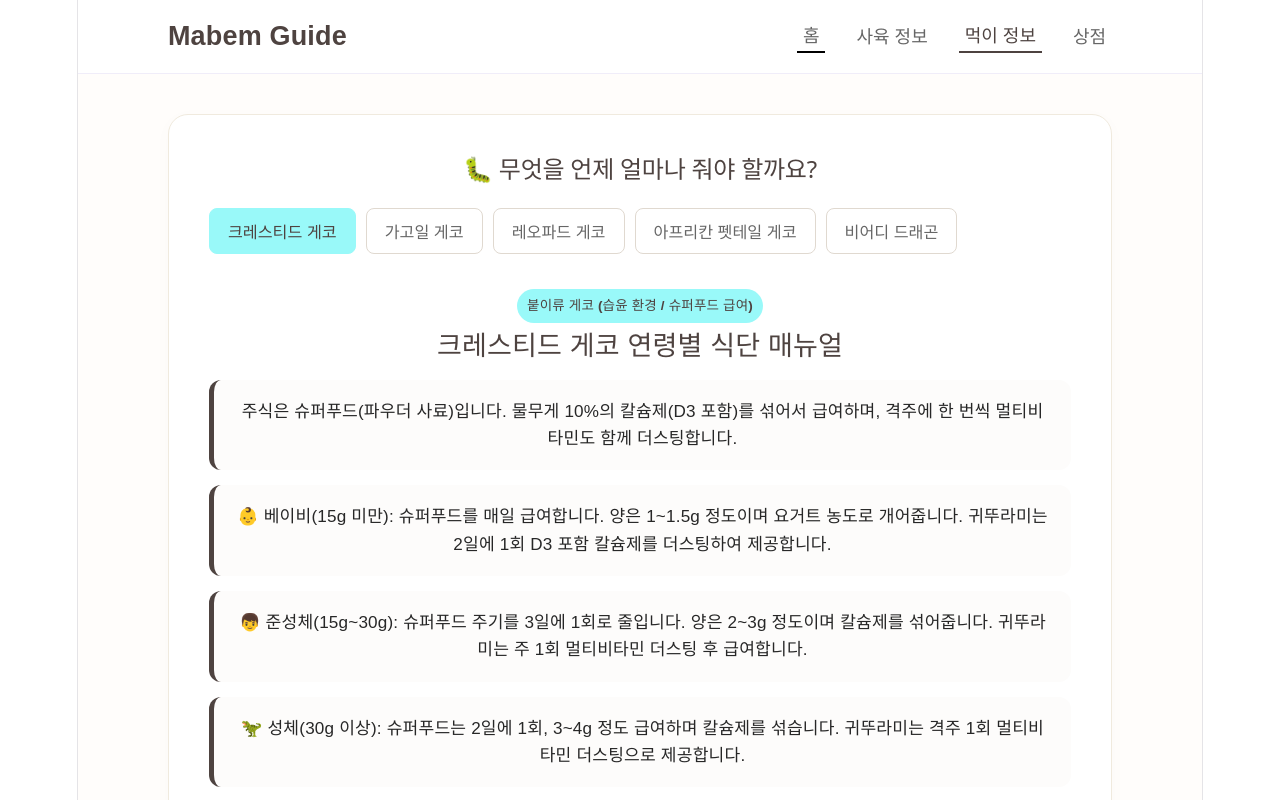
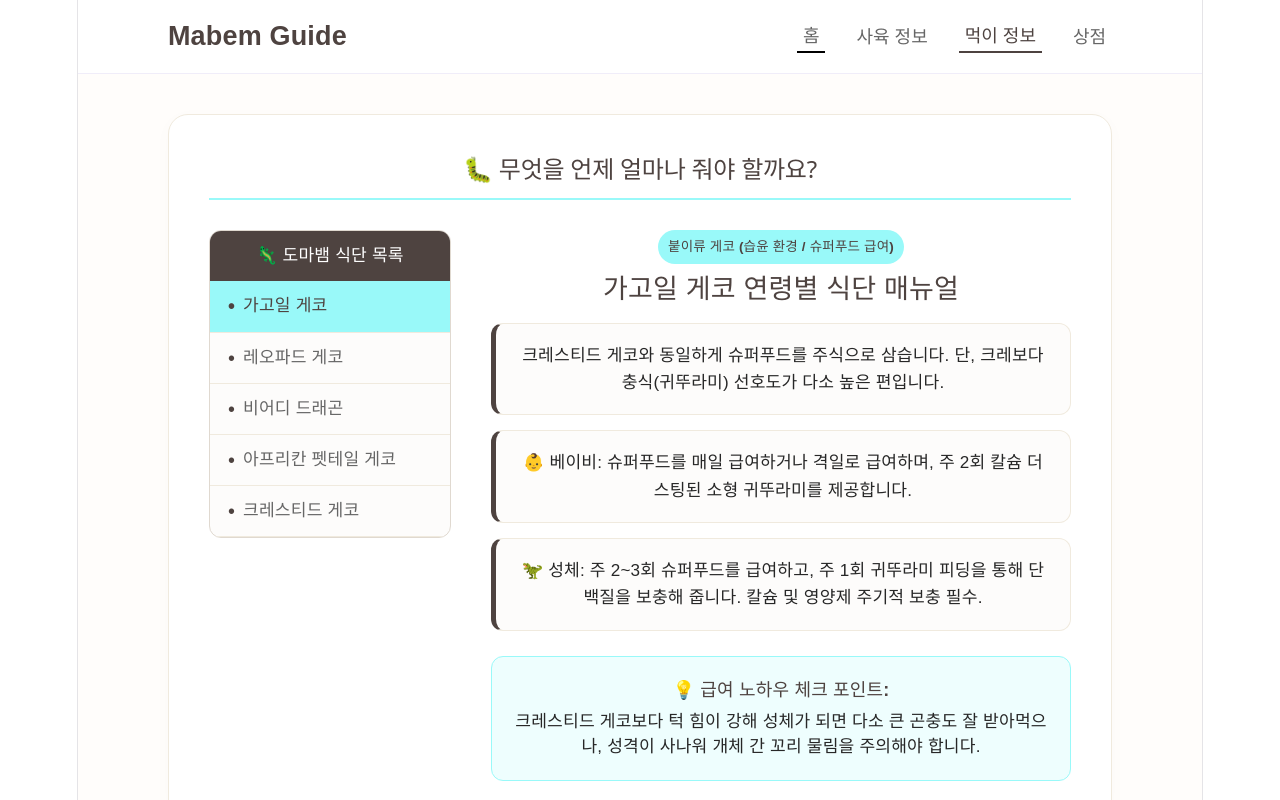
Before and after one commit to gkwydl/mabem-guide, a React (Vite) app: page / in a window 1280 px wide. Both pictures are taken after a click on the button "먹이 정보". Shown: the top 800 px of the page. Built offline with nearby package versions, Linux system fonts and the light colour scheme.

Commit message:
Feed 페이지 도마뱀 종류 오름차순 사이드바 목록으로 변경

```diff
--- a/src/components/Feed.jsx
+++ b/src/components/Feed.jsx
@@ -2,26 +2,39 @@ import React, { useState } from 'react';
 import { LIZARD_DATA } from '../data/LizardData';
 
 export default function Feed() {
-  const [selectedLizard, setSelectedLizard] = useState('crested');
+  const sortedKeys = Object.keys(LIZARD_DATA).sort((a, b) => {
+    return LIZARD_DATA[a].name.localeCompare(LIZARD_DATA[b].name, 'ko');
+  });
+
+  const [selectedLizard, setSelectedLizard] = useState(sortedKeys[0] || 'crested');
   const lizard = LIZARD_DATA[selectedLizard];
 
   return (
     <div style={styles.contentPage}>
       <h2 style={styles.pageTitle}>🐛 무엇을 언제 얼마나 줘야 할까요?</h2>
 
-      <div style={styles.tabBar}>
-        {Object.keys(LIZARD_DATA).map((key) => (
-          <button
+      <div style={styles.containerLayout}>
+        <aside style={styles.sidebar}>
+          <div style={styles.sidebarHeader}>🦎 도마뱀 식단 목록</div>
+          <ul style={styles.listContainer}>
+            {sortedKeys.map((key) => (
+              <li
                 key={key}
-            style={{...styles.tabBtn, ...(selectedLizard === key ? styles.activeTabBtn : {})}}
+                style={{
+                  ...styles.listItem,
+                  ...(selectedLizard === key ? styles.activeListItem : {})
+                }}
                 onClick={() => setSelectedLizard(key)}
               >
-            {LIZARD_DATA[key].name}
-          </button>
+                <span style={styles.listBullet}>•</span> {LIZARD_DATA[key].name}
+              </li>
             ))}
-      </div>
+          </ul>
+        </aside>
 
-      <div style={styles.infoDetails}>
+        <section style={styles.infoDetails}>
+          {lizard ? (
+            <>
               <span style={styles.categoryBadge}>{lizard.category}</span>
               <h3 style={styles.lizardHeadline}>{lizard.name} 연령별 식단 매뉴얼</h3>
 
@@ -35,10 +48,15 @@ export default function Feed() {
 
               {lizard.feedtips && (
                 <div style={styles.feedTipsAlert}>
-            <strong>💡 급여 노하우 체크 포인트:</strong>
+                  <strong style={{color: '#4e4340'}}>💡 급여 노하우 체크 포인트:</strong>
                   <p style={{margin: '6px 0 0 0', fontSize: '0.95rem', color: '#272727', lineHeight: '1.5'}}>{lizard.feedtips}</p>
                 </div>
               )}
+            </>
+          ) : (
+            <p style={{color: '#666'}}>도마뱀을 선택해 주세요.</p>
+          )}
+        </section>
       </div>
     </div>
   );
@@ -46,14 +64,23 @@ export default function Feed() {
 
 const styles = {
   contentPage: { backgroundColor: '#fff', padding: '40px', borderRadius: '20px', boxShadow: '0 4px 20px rgba(0,0,0,0.02)', border: '1px solid #f0eade' },
-  pageTitle: { margin: '0 0 25px 0', color: '#4e4340' },
-  tabBar: { display: 'flex', gap: '10px', marginBottom: '35px', flexWrap: 'wrap' },
-  tabBtn: { padding: '10px 18px', border: '1px solid #e0d9d0', borderRadius: '8px', backgroundColor: '#fff', color: '#666', fontWeight: 'bold', cursor: 'pointer', fontSize: '0.9rem' },
-  activeTabBtn: { backgroundColor: '#99f9f9', color: '#4e4340', borderColor: '#99f9f9' },
-  categoryBadge: { display: 'inline-block', backgroundColor: '#99f9f9', color: '#4e4340', padding: '4px 10px', borderRadius: '20px', fontSize: '0.75rem', fontWeight: 'bold', marginBottom: '10px' },
-  lizardHeadline: { margin: '0 0 20px 0', fontSize: '1.5rem', color: '#4e4340' },
+  pageTitle: { margin: '0 0 30px 0', color: '#4e4340', borderBottom: '2px solid #99f9f9', paddingBottom: '15px' },
+  containerLayout: { display: 'flex', gap: '30px', alignItems: 'flex-start' },
+
+  // 사이드바 목록 스타일
+  sidebar: { width: '240px', minWidth: '240px', backgroundColor: '#fdfcfb', borderRadius: '12px', border: '1px solid #e0d9d0', overflow: 'hidden' },
+  sidebarHeader: { backgroundColor: '#4e4340', color: '#fff', padding: '12px 15px', fontSize: '0.95rem', fontWeight: 'bold' },
+  listContainer: { listStyle: 'none', padding: 0, margin: 0, maxHeight: '450px', overflowY: 'auto' },
+  listItem: { padding: '12px 18px', cursor: 'pointer', borderBottom: '1px solid #f0eade', color: '#666', fontSize: '0.95rem', fontWeight: '500', display: 'flex', alignItems: 'center', transition: 'all 0.2s' },
+  activeListItem: { backgroundColor: '#99f9f9', color: '#4e4340', fontWeight: 'bold' },
+  listBullet: { marginRight: '8px', color: '#4e4340', fontSize: '1.1rem' },
+
+  // 본문 영역 스타일
+  infoDetails: { flex: 1, paddingLeft: '10px' },
+  categoryBadge: { display: 'inline-block', backgroundColor: '#99f9f9', color: '#4e4340', padding: '4px 10px', borderRadius: '20px', fontSize: '0.75rem', fontWeight: 'bold', marginBottom: '12px' },
+  lizardHeadline: { margin: '0 0 20px 0', fontSize: '1.5rem', color: '#4e4340', fontWeight: 'bold' },
   feedCardContainer: { display: 'flex', flexDirection: 'column', gap: '15px', marginBottom: '25px' },
-  feedParagraphBox: { backgroundColor: '#fdfcfb', padding: '18px 22px', borderRadius: '12px', borderLeft: '5px solid #4e4340' },
+  feedParagraphBox: { backgroundColor: '#fdfcfb', padding: '18px 22px', borderRadius: '12px', border: '1px solid #f0eade', borderLeft: '5px solid #4e4340' },
   feedText: { margin: 0, fontSize: '0.95rem', color: '#272727', lineHeight: '1.6' },
   feedTipsAlert: { backgroundColor: '#eefefe', border: '1px solid #99f9f9', padding: '20px', borderRadius: '12px' }
 };
```
Lines whose indentation alone changed are shown as unchanged.
